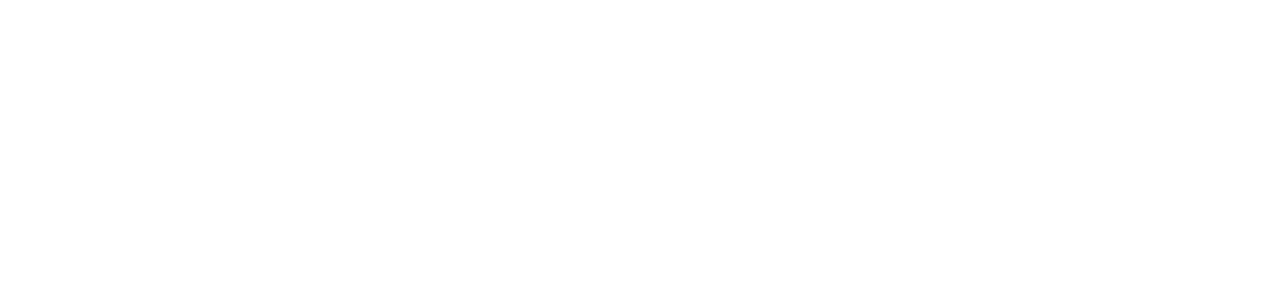
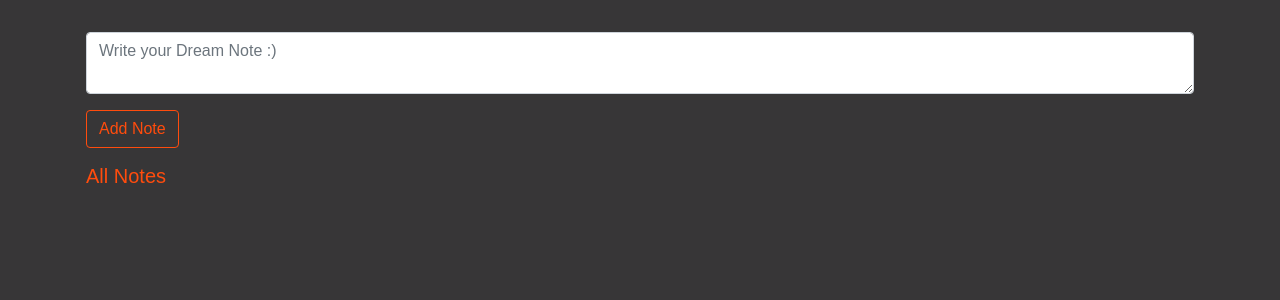
Before and after one commit to KenwayTheGreat/Notebook-Project, a React (Create React App) app: page / in a window 1280 px wide. Shown: the top 300 px of the page. Built offline with nearby package versions, Linux system fonts and the light colour scheme.

Commit message:
Will complete the front end look.

```diff
--- a/public/index.html
+++ b/public/index.html
@@ -10,34 +10,16 @@
       content="Web site created using create-react-app"
     />
     <link rel="apple-touch-icon" href="%PUBLIC_URL%/logo192.png" />
-    <!--
-      manifest.json provides metadata used when your web app is installed on a
-      user's mobile device or desktop. See https://developers.google.com/web/fundamentals/web-app-manifest/
-    -->
+
     <link rel="manifest" href="%PUBLIC_URL%/manifest.json" />
-    <!--
-      Notice the use of %PUBLIC_URL% in the tags above.
-      It will be replaced with the URL of the `public` folder during the build.
-      Only files inside the `public` folder can be referenced from the HTML.
-
-      Unlike "/favicon.ico" or "favicon.ico", "%PUBLIC_URL%/favicon.ico" will
-      work correctly both with client-side routing and a non-root public URL.
-      Learn how to configure a non-root public URL by running `npm run build`.
-    -->
-    <title>React App</title>
+    <link
+      rel="stylesheet"
+      href="https://stackpath.bootstrapcdn.com/bootstrap/4.5.2/css/bootstrap.min.css"
+    />
+    <title>Note Book App</title>
   </head>
   <body>
     <noscript>You need to enable JavaScript to run this app.</noscript>
     <div id="root"></div>
-    <!--
-      This HTML file is a template.
-      If you open it directly in the browser, you will see an empty page.
-
-      You can add webfonts, meta tags, or analytics to this file.
-      The build step will place the bundled scripts into the <body> tag.
-
-      To begin the development, run `npm start` or `yarn start`.
-      To create a production bundle, use `npm run build` or `yarn build`.
-    -->
   </body>
 </html>
--- a/src/App.js
+++ b/src/App.js
@@ -1,7 +1,20 @@
-import "./App.css";
+import React, { useState } from "react";
+import CreateNotes from "./Components/CreateNotes";
+import AllNotes from "./Components/AllNotes";
 
 function App() {
-  return <div className="App"></div>;
+  const [notes, setNotes] = useState([]);
+
+  const createNote = (newNote) => {
+    setNotes([...notes, newNote]);
+  };
+
+  return (
+    <div className="container mt-3 p-3">
+      <CreateNotes createNote={createNote} />
+      <AllNotes notes={notes} />
+    </div>
+  );
 }
 
 export default App;
--- /dev/null
+++ b/src/Components/AllNotes.jsx
@@ -0,0 +1,15 @@
+import React from "react";
+import Note from "./CreateNotes";
+
+function AllNotes({ notes }) {
+  return (
+    <div className="my-3">
+      <h5>All Notes</h5>
+      {notes.map((note) => (
+        <Note key={note.id} note={note} />
+      ))}
+    </div>
+  );
+}
+
+export default AllNotes;
--- /dev/null
+++ b/src/Components/CreateNotes.jsx
@@ -0,0 +1,37 @@
+import React, { useState } from "react";
+
+function CreateNotes({ createNote }) {
+  const [note, setNote] = useState("");
+
+  const handleSubmit = (e) => {
+    e.preventDefault();
+    const data = {
+      note,
+      id: Math.floor(Math.random() * 1000),
+      date: new Date().toJSON().slice(0, 10),
+      isImportant: false,
+    };
+    createNote(data);
+  };
+
+  return (
+    <div>
+      <form onSubmit={handleSubmit}>
+        <div className="form-group">
+          <textarea
+            cols="3"
+            className="form-control"
+            placeholder="Write your Dream Note :)"
+            value={note}
+            onChange={(e) => setNote(e.target.value)}
+          ></textarea>
+          <button className="btn" type="submit">
+            Add Note
+          </button>
+        </div>
+      </form>
+    </div>
+  );
+}
+
+export default CreateNotes;
--- a/src/index.css
+++ b/src/index.css
@@ -1,13 +1,45 @@
-body {
+* {
   margin: 0;
-  font-family: -apple-system, BlinkMacSystemFont, 'Segoe UI', 'Roboto', 'Oxygen',
-    'Ubuntu', 'Cantarell', 'Fira Sans', 'Droid Sans', 'Helvetica Neue',
-    sans-serif;
-  -webkit-font-smoothing: antialiased;
-  -moz-osx-font-smoothing: grayscale;
 }
 
-code {
-  font-family: source-code-pro, Menlo, Monaco, Consolas, 'Courier New',
-    monospace;
+body {
+  background-color: #373637;
+  color: #ff4c0d;
+  font-family: Arial, Helvetica, sans-serif;
 }
+
+hr {
+  background-color: #ca04ec;
+}
+
+.importantNotes {
+  color: #ca04ec;
+}
+
+.importantNotes .btn:hover {
+  background: #ca04ec;
+  color: #fff;
+  border: 1px solid #ca04ec;
+  outline: none;
+}
+
+.card {
+  background: transparent !important;
+  box-shadow: 5px 5px 8px #1e1d1e, -5px -5px 8px #484748;
+  width: 15rem;
+}
+
+.btn {
+  background: transparent;
+  color: inherit;
+  border: 1px solid;
+  outline: none;
+  margin-top: 1rem;
+}
+
+.btn:hover {
+  background: #ff4c0d;
+  color: #fff;
+  border: 1px solid #ff4c0d;
+  outline: none;
+}
```
Also changed, not shown: src/Components/Note.jsx (added, +12 -0 lines).
